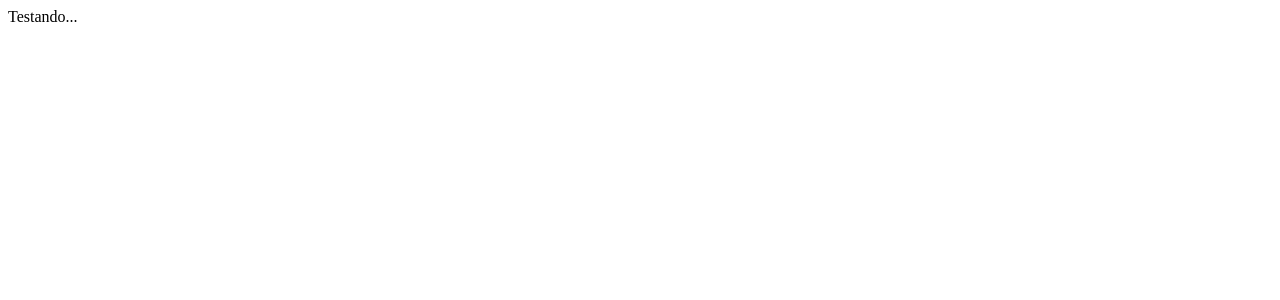
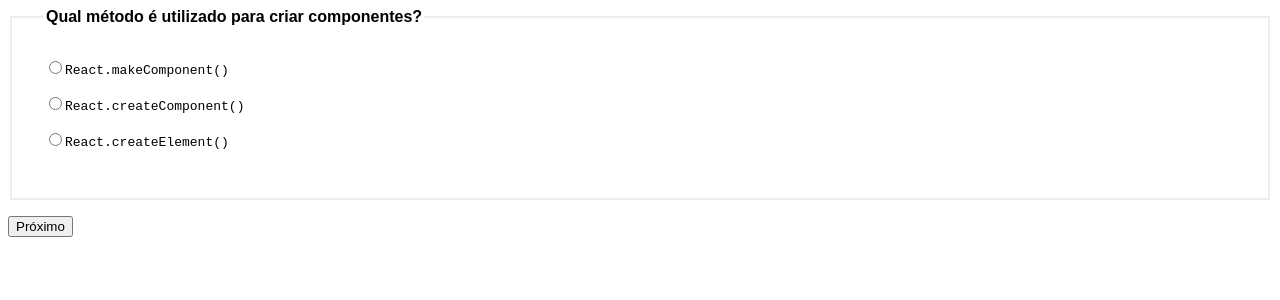
Before and after one commit to Walisson-Vilela/React_project, a React (Vite) app in the folder react-origamid/: page / in a window 1280 px wide. Shown: the top 300 px of the page. Built offline with nearby package versions, Linux system fonts and the light colour scheme.

Commit message:
[FEAT] = Commit changes
Commit changes

```diff
--- a/react-origamid/src/App.jsx
+++ b/react-origamid/src/App.jsx
@@ -1,10 +1,92 @@
+import { useState } from "react";
 import "./App.css";
+import Radio from "./assets/Form/Radio";
 
+const perguntas = [
+  {
+    pergunta: "Qual método é utilizado para criar componentes?",
+    options: [
+      "React.makeComponent()",
+      "React.createComponent()",
+      "React.createElement()",
+    ],
+    resposta: "React.createElement()",
+    id: "p1",
+  },
+  {
+    pergunta: "Como importamos um componente externo?",
+    options: [
+      'import Component from "./Component"',
+      'require("./Component")',
+      'import "./Component"',
+    ],
+    resposta: 'import Component from "./Component"',
+    id: "p2",
+  },
+  {
+    pergunta: "Qual hook não é nativo?",
+    options: ["useEffect()", "useFetch()", "useCallback()"],
+    resposta: "useFetch()",
+    id: "p3",
+  },
+  {
+    pergunta: "Qual palavra deve ser utilizada para criarmos um hook?",
+    options: ["set", "get", "use"],
+    resposta: "use",
+    id: "p4",
+  },
+];
+function App() {
+  const [respostas, setRespostas] = useState({
+    p1: "",
+    p2: "",
+    p3: "",
+    p4: "",
+  });
+  const [slide, setIslide] = useState(0);
+  const [resultado, setResultado] = useState(null);
 
-function App() {
+  function handleChange({ target }) {
+    setRespostas({ ...respostas, [target.id]: target.value });
+  }
+
+  function resultadoFinal() {
+    console.log("Final");
+    const corretas = perguntas.filter(
+      ({ id, resposta }) => respostas[id] === resposta
+    );
+    setResultado(
+      `Voce acertou ${corretas.length} de ${perguntas.length} perguntas. `
+    );
+    console.log(corretas);
+  }
+
+  function handleClick() {
+    if (slide < perguntas.length - 1) {
+      setIslide(slide + 1);
+    } else {
+      setIslide(slide + 1);
+      resultadoFinal();
+    }
+  }
 
   return (
-   <>Testando...</>
+    <form onSubmit={(event) => event.preventDefault()}>
+      {perguntas.map((pergunta, index) => (
+        <Radio
+          active={slide === index}
+          value={respostas[pergunta.id]}
+          key={pergunta[pergunta.id]}
+          {...pergunta}
+          onchange={handleChange}
+        />
+      ))}
+      {resultado ? (
+        <p>{resultado}</p>
+      ) : (
+        <button onClick={handleClick}>Próximo</button>
+      )}
+    </form>
   );
 }
 
--- /dev/null
+++ b/react-origamid/src/assets/Form/Radio.jsx
@@ -0,0 +1,36 @@
+import React from "react";
+
+const Radio = ({ pergunta, options, value, id, onchange , active}) => {
+
+  if (active === false) return null;
+  return (
+    <fieldset
+      style={{
+        padding: "2rem",
+        marginBottom: "1rem",
+        border: "2px solid #eee",
+        display: "flex",
+        flexDirection: "column",
+      }}
+    >
+      <legend style={{ fontWeight: "bold" }}>{pergunta}</legend>
+      {options.map((option) => (
+        <label
+          key={option}
+          style={{ marginBottom: "1rem", fontFamily: "monospace" }}
+        >
+          <input
+            type="radio"
+            id={id}
+            checked={value === option}
+            value={option}
+            onChange={onchange}
+          />
+          {option}
+        </label>
+      ))}
+    </fieldset>
+  );
+};
+
+export default Radio;
--- a/react-origamid/src/index.css
+++ b/react-origamid/src/index.css
@@ -0,0 +1,5 @@
+body {
+    display:block;
+    font-family: Arial, Helvetica, sans-serif;
+
+}
```
